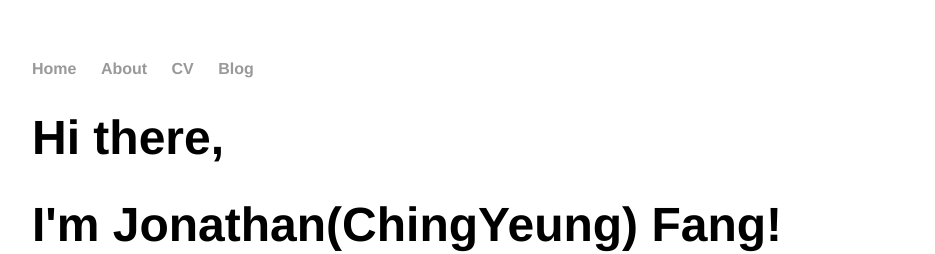
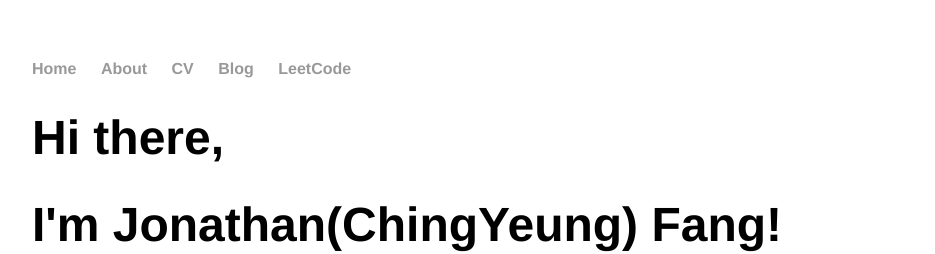
Before and after one commit to jonfang/jonfang.github.io, a Jekyll site: the page built from index.html, in a window 1280 px wide. Shown: the top 254 px of the page, without its empty margins (160-1095 px from the left). Built offline with Jekyll 4.4.1, drawn with Linux system fonts in a browser that asks for light colours.

Commit message:
Update default.html

```diff
--- a/_layouts/default.html
+++ b/_layouts/default.html
@@ -12,6 +12,7 @@
 	        	<li><a href="/about">About</a></li>
         		<li><a href="/cv">CV</a></li>
         		<li><a href="/blog">Blog</a></li>
+        		<li><a href="/leetcode">LeetCode</a></li>
     		</ul>
 		</nav>
 		<div class="container">
```
